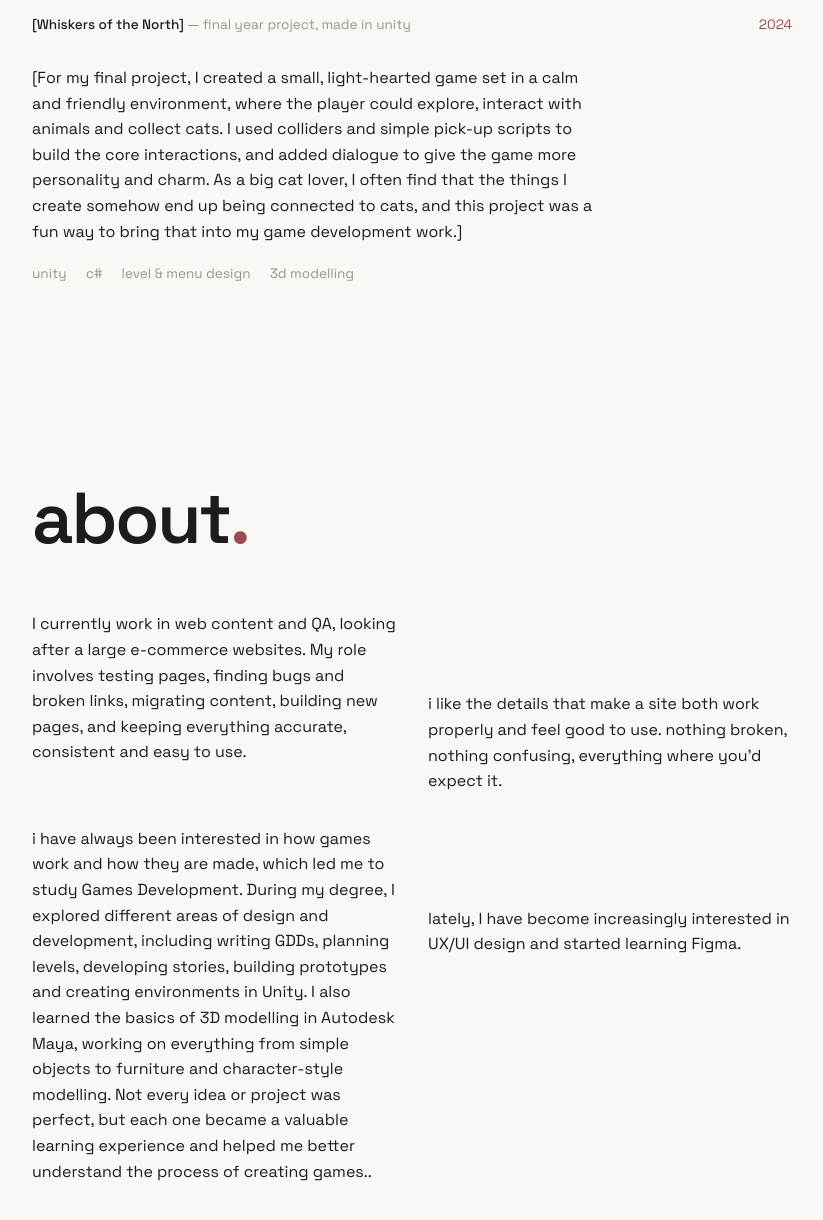
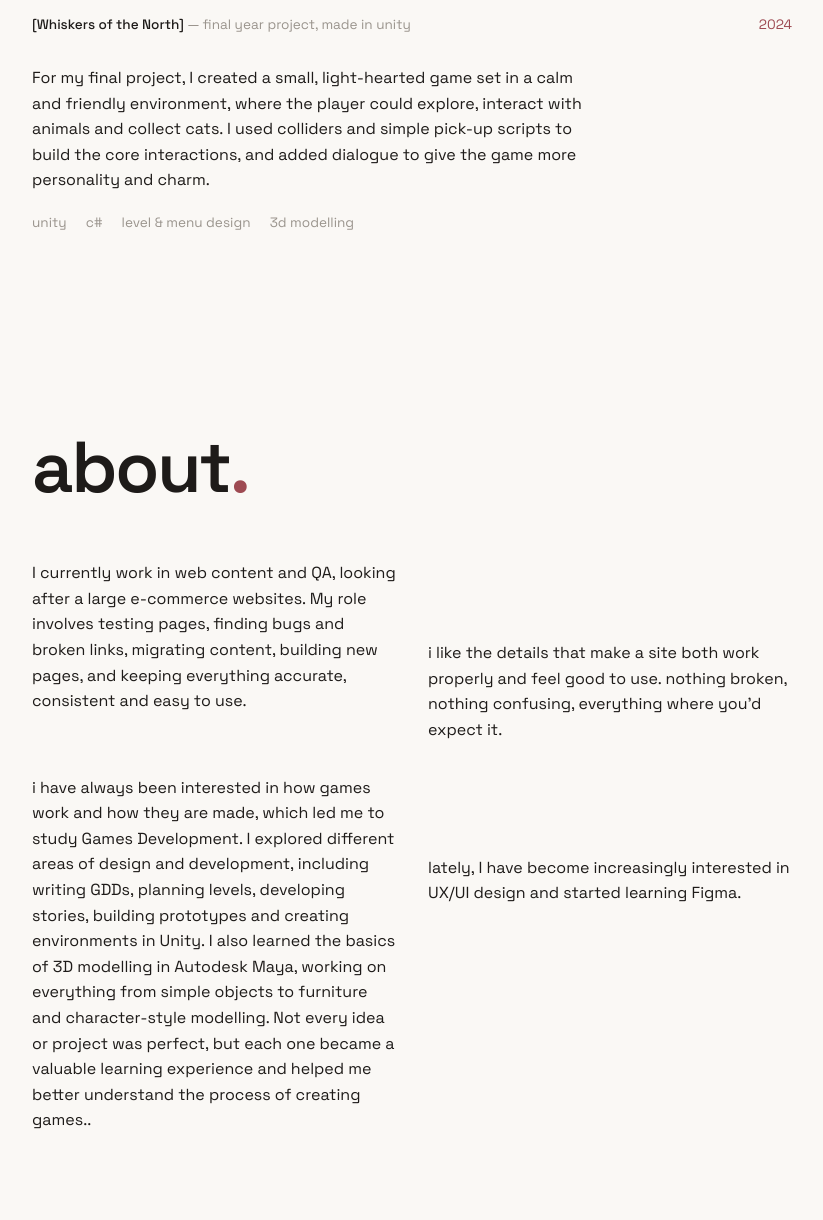
Before and after one commit to karolina-os/karolina-os.github.io, a plain HTML site: page index.html in a window 1280 px wide. Shown: the part 1469-2689 px from the top of the page, without its empty margins (228-1051 px from the left). Drawn offline with Linux system fonts and the light colour scheme.

Commit message:
Update index.html

```diff
--- a/index.html
+++ b/index.html
@@ -357,8 +357,7 @@
               <span class="yr">2024</span>
             </div>
           </div>
-          <p class="work-note">[For my final project, I created a small, light-hearted game set in a calm and friendly environment, where the player could explore, interact with animals and collect cats. I used colliders and simple pick-up scripts to build the core interactions, and added dialogue to give the game more personality and charm.
-As a big cat lover, I often find that the things I create somehow end up being connected to cats, and this project was a fun way to bring that into my game development work.]</p>
+          <p class="work-note">For my final project, I created a small, light-hearted game set in a calm and friendly environment, where the player could explore, interact with animals and collect cats. I used colliders and simple pick-up scripts to build the core interactions, and added dialogue to give the game more personality and charm.</p>
           <div class="work-tags">
             <span>unity</span><span>c#</span><span>level &amp; menu design</span><span>3d modelling</span>
           </div>
@@ -372,7 +371,7 @@ As a big cat lover, I often find that the things I create somehow end up being c
           <div class="cols">
             <p>I currently work in web content and QA, looking after a large e-commerce websites. My role involves testing pages, finding bugs and broken links, migrating content, building new pages, and keeping everything accurate, consistent and easy to use.</p>
             <p class="late">i like the details that make a site both work properly and feel good to use. nothing broken, nothing confusing, everything where you'd expect it.</p>
-            <p>i have always been interested in how games work and how they are made, which led me to study Games Development. During my degree, I explored different areas of design and development, including writing GDDs, planning levels, developing stories, building prototypes and creating environments in Unity.
+            <p>i have always been interested in how games work and how they are made, which led me to study Games Development. I explored different areas of design and development, including writing GDDs, planning levels, developing stories, building prototypes and creating environments in Unity.
 I also learned the basics of 3D modelling in Autodesk Maya, working on everything from simple objects to furniture and character-style modelling. Not every idea or project was perfect, but each one became a valuable learning experience and helped me better understand the process of creating games..</p>
             <p class="late">lately, I have become increasingly interested in UX/UI design and started learning Figma.</p>
           </div>
@@ -402,7 +401,7 @@ I also learned the basics of 3D modelling in Autodesk Maya, working on everythin
 
   /* =========================================================== */
   const CONFIG = {
-    youTubeId : "mQWIFj1GNxg",                       // the bit after ?v= in your YouTube URL
+    youTubeId : "UfIxBbL6II8",                       // YouTube URL
     email     : " karolinaoszust@outlook.com",
   };
 
```
